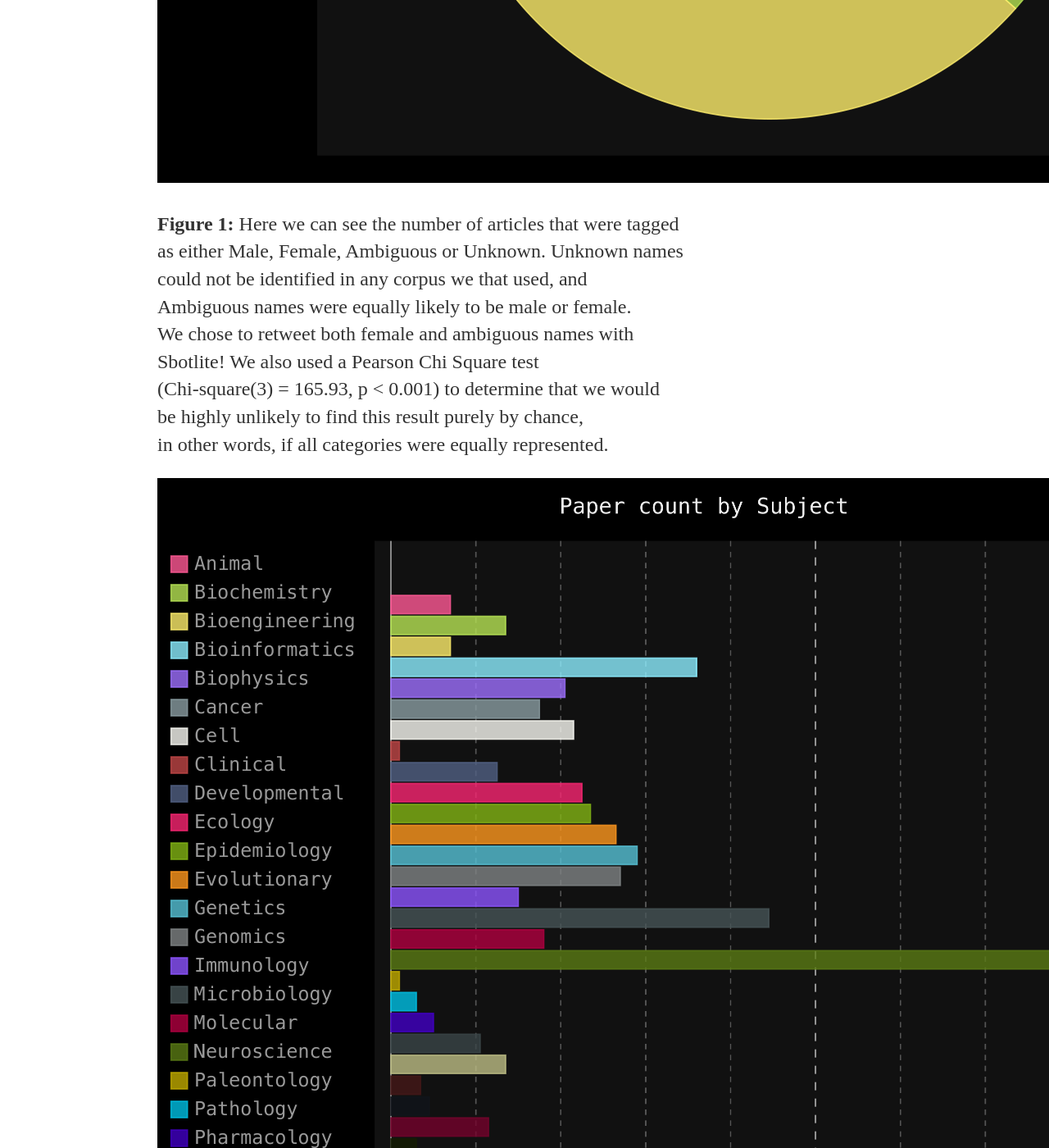
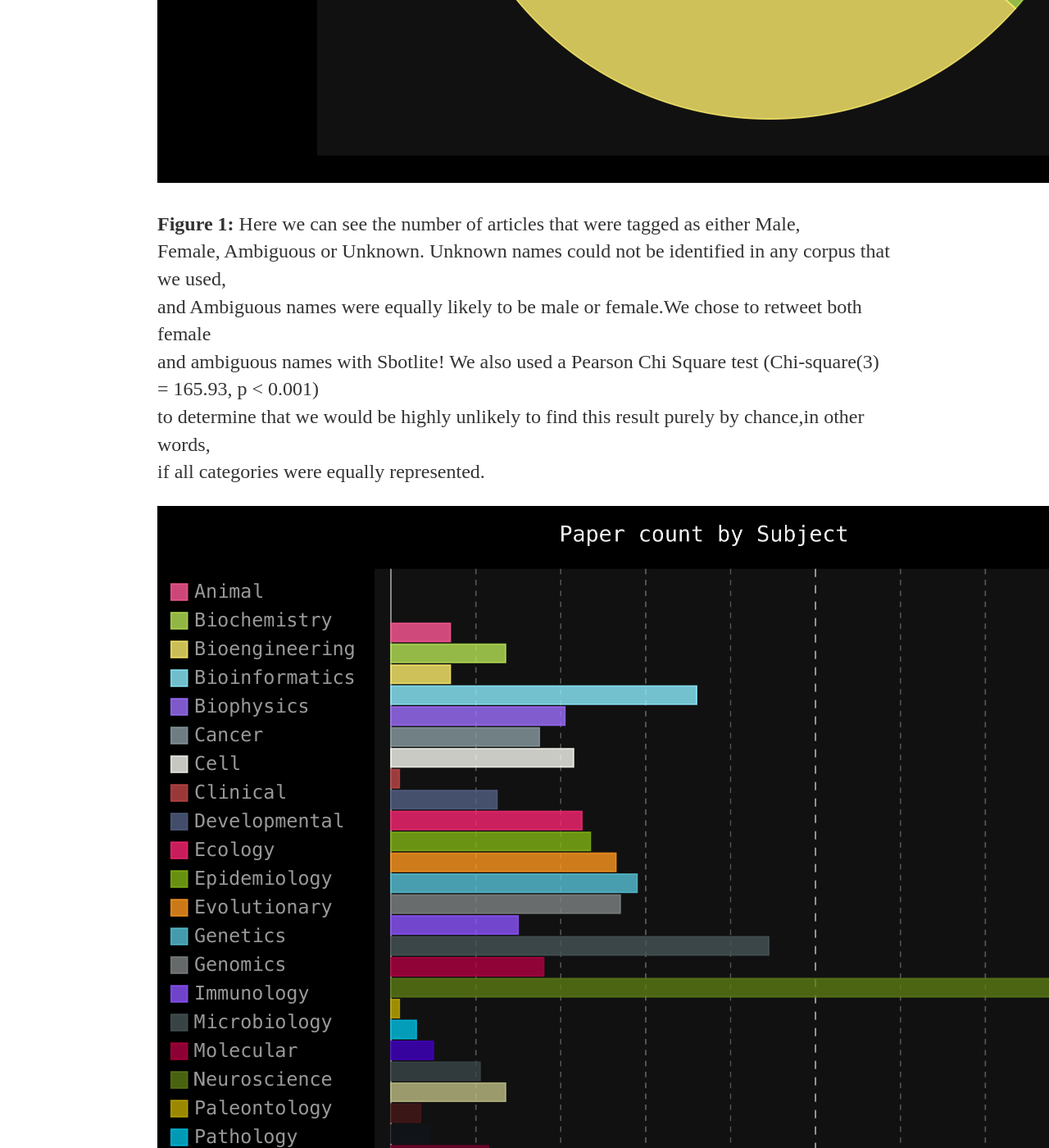
Before and after one commit to sbotlite/sbotlite.github.io, a Jekyll site: the page built from index.html, in a window 1280 px wide and 1400 px high, scrolled down 1820 px. Shown: the whole window at 82% size. Built offline with Jekyll 4.4.1, drawn with Linux system fonts in a browser that asks for light colours; some of the changed text lies outside the part shown.

```diff
--- a/index.html
+++ b/index.html
@@ -19,34 +19,30 @@ title: Sbotlite, shining the light on women in science
 	<p></p>
 	<p></p>
 	<p><img src="label_count.png" alt="label count" width="1334" height="1000" class="center"></p>
-	<p><strong>Figure 1:</strong> Here we can see the number of articles that were tagged<br>
-		   as either Male, Female, Ambiguous or Unknown. Unknown names<br>
-		   could not be identified in any corpus we that used, and <br>
-		   Ambiguous names were equally likely to be male or female.<br>
-		   We chose to retweet both female and ambiguous names with<br>
-		   Sbotlite! We also used a Pearson Chi Square test<br>
-		   (Chi-square(3) = 165.93, p < 0.001) to determine that we would<br>
-		   be highly unlikely to find this result purely by chance,<br>
-		   in other words, if all categories were equally represented.</p>
+	<p><strong>Figure 1:</strong> Here we can see the number of articles that were tagged as either Male,<br>
+		   Female, Ambiguous or Unknown. Unknown names could not be identified in any corpus that we used, <br>
+		   and Ambiguous names were equally likely to be male or female.We chose to retweet both female<br>
+		   and ambiguous names with Sbotlite! We also used a Pearson Chi Square test (Chi-square(3) = 165.93, p < 0.001) <br>
+		   to determine that we would be highly unlikely to find this result purely by chance,in other words, <br>
+		   if all categories were equally represented.</p>
 	<p></p>
 	<p></p>
 	<p><img src="count_subject.png" alt="count subjects" width="1334" height="1000" class="center"></p>
-	<p><strong>Figure 2:</strong> This figure shows us how many articles were tweeted<br>
-		   for each of bioarxiv subject categories across 1000 articles. It is important<br>
-		   to note that not all articles we analyzed had subject labels!</p>
+	<p><strong>Figure 2:</strong> This figure shows us how many articles were tweeted for each of bioarxiv<br>
+		   subject categories across 1000 articles. It is important to note that not all articles we   <br>
+		  analyzed had subject labels!</p>
 	<p></p>
 	<p></p>
 	<p><img src="date_label.png" alt="date label" width="1334" height="1000" class="center"></p>
-	<p><strong>Figure 3:</strong> In this figure we visualize the number of articles with Male,<br>
-		   Female, Ambiguous and Unknown first authors as a functionof time. Each tick on the<br>
-		   x-axis is a new day, and a new opportunity for equal representation!</p>
+	<p><strong>Figure 3:</strong> In this figure we visualize the number of articles with Male,Female<br>
+		   ,Ambiguous and Unknown first authors as a functionof time. Each tick on the x-axis is,<br>
+		    a new day and a new opportunity for equal representation!</p>
 	<p></p>
 	<p></p>
 	<p><img src="label_subject.png" alt="label subjects" width="1334" height="1000" class="center"></p>
-	<p><strong>Figure 4:</strong> The final figure shows the number of articles<br>
-		   published by first authors, broken down by gender and subject.<br>
-		   Our statistical analysis revealed a significant effect of preprint subject<br>
-		   (Chi-square(3) = 610.44, p < 0.001).With tools like Sbotlite, it shouldn't<br>
+	<p><strong>Figure 4:</strong> The final figure shows the number of articles published by first authors<br>
+		   ,broken down by gender and subject.Our statistical analysis revealed a significant effect <br>
+		   of preprint subject (Chi-square(3) = 610.44, p < 0.001).With tools like Sbotlite, it shouldn't<br>
 		   be too hard to make this trend significant!</p>
 
 </div>
```
